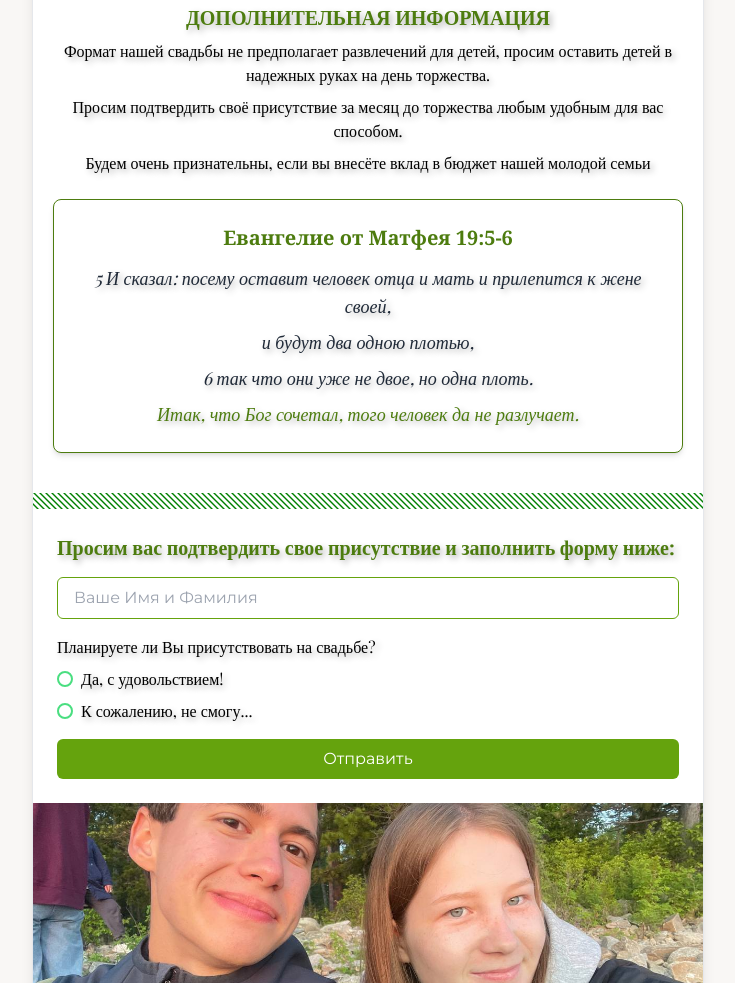
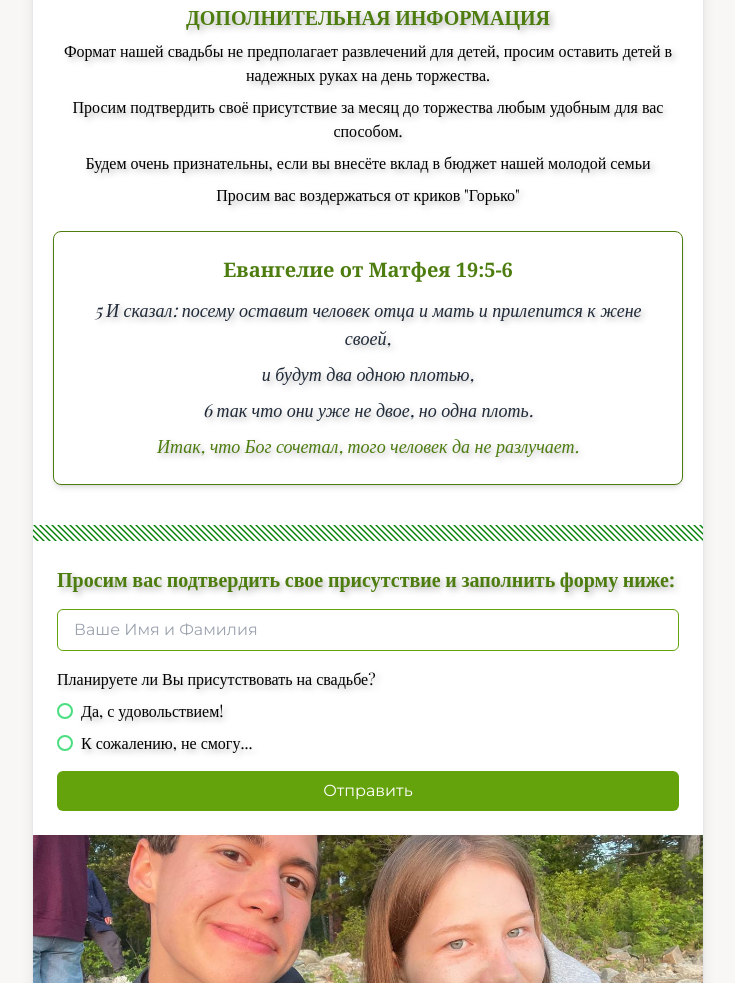
Before and after one commit to AwesomeWhiteWolf/Wedding-Invitation, a plain HTML site: page index.html in a window 1280 px wide. Shown: the part 1572-2555 px from the top of the page, without its empty margins (272-1007 px from the left). Drawn offline with nearby package versions, Linux system fonts and the light colour scheme.

Commit message:
Update index.html

```diff
--- a/index.html
+++ b/index.html
@@ -125,7 +125,7 @@
                 <p class="mb-2 text-black">Формат нашей свадьбы не предполагает развлечений для детей, просим оставить детей в надежных руках на день торжества.</p>
                 <p class="mb-2 text-black">Просим подтвердить своё присутствие за месяц до торжества любым удобным для вас способом.</p>
                 <p class="mb-2 text-black">Будем очень признательны, если вы внесёте вклад в бюджет нашей молодой семьи</p>
-                <p class="mb-2 text-black"></p>
+                <p class="mb-2 text-black">Просим вас воздержаться от криков "Горько"</p>
                 <div class="max-w-2xl mx-auto mt-6 p-6 bg-white rounded-lg shadow-md border border-lime-700 text-center">
                   <h3 class="text-xl font-serif font-bold text-lime-700 mb-3">Евангелие от Матфея 19:5-6</h3>
                   <div class="text-gray-800 italic font-serif space-y-2">
@@ -173,4 +173,5 @@
     </div>
     <script src="script.js"></script>
 </body>
+
 </html>
```
